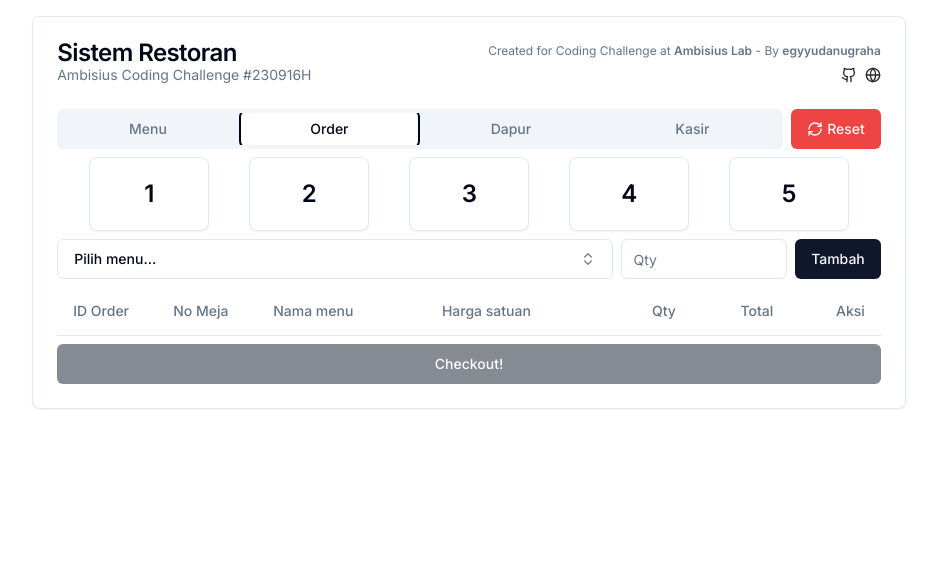
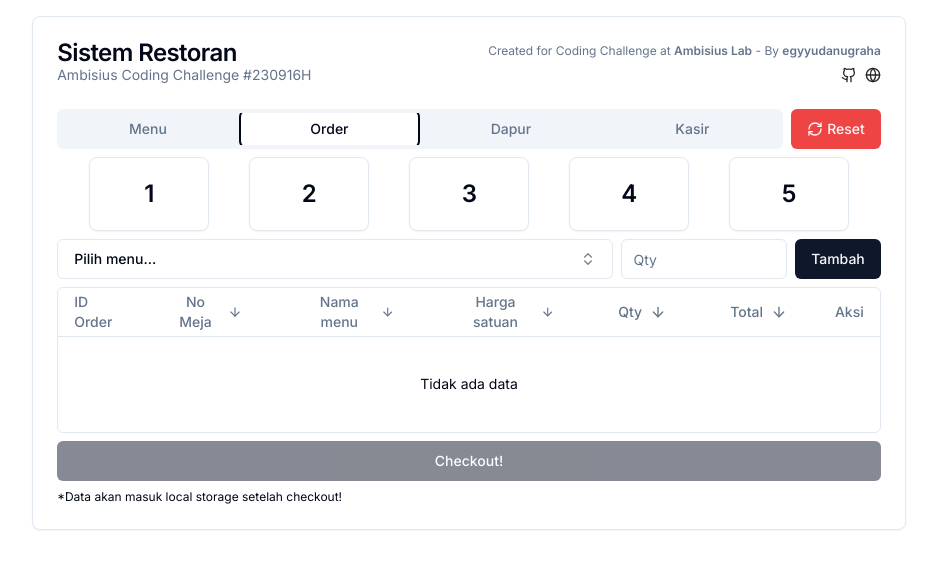
Before and after one commit to egyyudanugraha/challenge-ambisius, a Next.js app: page / in a window 1280 px wide. Both pictures are taken after a click on the tab "Order". Shown: the top 568 px of the page, without its empty margins (171-1108 px from the left). Built offline with nearby package versions, Linux system fonts and the light colour scheme.

Commit message:
Change to DataTable

```diff
--- a/src/components/custom/data-table.tsx
+++ b/src/components/custom/data-table.tsx
@@ -23,7 +23,7 @@ import {
 interface DataTableProps<TData, TValue> {
   columns: ColumnDef<TData, TValue>[]
   data: TData[],
-  init: boolean,
+  init?: boolean,
 }
 
 export function DataTable<TData, TValue>({
--- a/src/components/custom/section/OrderSection.tsx
+++ b/src/components/custom/section/OrderSection.tsx
@@ -1,12 +1,14 @@
 import { useState } from 'react';
 import { Button } from '@/components/ui/button';
 import { Order } from '@/types';
-import { Table, TableBody, TableCell, TableHead, TableHeader, TableRow } from '@/components/ui/table';
 import { useMenu } from '@/contexts/MenuContext';
 import DeleteButton from '../DeleteButton';
 import { useOrder } from '@/contexts/OrderContext';
 import InputOrder from '../InputOrder';
 import { useToast } from '@/components/ui/use-toast';
+import CustomHeader from '../CustomHeader';
+import { ColumnDef } from '@tanstack/react-table';
+import { DataTable } from '../data-table';
 
 const OrderSection = () => {
   const { toast } = useToast()
@@ -32,38 +34,62 @@ const OrderSection = () => {
     })
   }
 
+  const columns: ColumnDef<Order>[] = [
+    {
+      accessorKey: 'id',
+      header: 'ID Order'
+    },
+    {
+      accessorKey: 'tableId',
+      header: ({ column }) => <CustomHeader title='No Meja' column={column} />,
+    },
+    {
+      accessorKey: 'menuId',
+      header: ({ column }) => <CustomHeader title='Nama menu' column={column} />,
+      cell: ({ row }) => {
+        const menu = menus.find((menu) => menu.id === row.getValue('menuId'));
+        return menu?.name;
+      }
+    },
+    {
+      id: 'satuan',
+      header: ({ column }) => <CustomHeader title='Harga satuan' column={column} />,
+      cell: ({ row }) => {
+        const menu = menus.find((menu) => menu.id === row.getValue('menuId'));
+        return `Rp. ${menu?.price.toLocaleString('id-ID')},-`;
+      }
+    },
+    {
+      accessorKey: 'qty',
+      header: ({ column }) => <CustomHeader title='Qty' column={column} />
+    },
+    {
+      id: 'total',
+      header: ({ column }) => <CustomHeader title='Total' column={column} />,
+      cell: ({ row }) => {
+        const menu = menus.find((menu) => menu.id === row.getValue('menuId'));
+        if (!menu) return 'Gratis!'
+
+        return `Rp. ${(menu.price * row.original.qty).toLocaleString('id-ID')},-`
+      }
+    },
+    {
+      id: 'actions',
+      header: 'Aksi',
+      cell: ({ row }) => (
+        <div className='flex gap-2'>
+          <DeleteButton data={row.original} handleDelete={handleDeleteOrder} />
+        </div>
+      )
+    },
+  ];
+
   return (
     <div className="flex flex-col gap-2">
       <InputOrder handleAddOrder={handleAddOrder} />
-      <Table>
-        <TableHeader>
-          <TableRow>
-            <TableHead className="w-[100px]">ID Order</TableHead>
-            <TableHead className="w-[100px]">No Meja</TableHead>
-            <TableHead>Nama menu</TableHead>
-            <TableHead>Harga satuan</TableHead>
-            <TableHead className="text-right">Qty</TableHead>
-            <TableHead className="text-right">Total</TableHead>
-            <TableHead className="text-right">Aksi</TableHead>
-          </TableRow>
-        </TableHeader>
-        <TableBody>
-          {orders.length > 0 && orders.map((order) => (
-            <TableRow key={order.id}>
-              <TableCell className="font-medium">{order.id}</TableCell>
-              <TableCell>{order.tableId}</TableCell>
-              <TableCell>{menus.find((menu) => menu.id === order.menuId)?.name}</TableCell>
-              <TableCell>{`Rp. ${menus.find((menu) => menu.id === order.menuId)?.price.toLocaleString('id-ID')},-`}</TableCell>
-              <TableCell className="text-right">{order.qty}</TableCell>
-              <TableCell className="text-right">{`Rp. ${((menus.find((menu) => menu.id === order.menuId)?.price || 0) * order.qty).toLocaleString('id-ID')},-`}</TableCell>
-              <TableCell className="text-right">
-                <DeleteButton data={order} handleDelete={handleDeleteOrder} />
-              </TableCell>
-            </TableRow>
-          ))}
-        </TableBody>
-      </Table>
+      <DataTable columns={columns} data={orders} />
       <Button disabled={!orders.length} onClick={handleCheckout}>Checkout!</Button>
+      <span className="text-xs">*Data akan masuk local storage setelah checkout!</span>
     </div>
   )
 }
--- a/src/types/index.ts
+++ b/src/types/index.ts
@@ -14,9 +14,9 @@ export interface Order {
   qty: number;
 }
 
-export interface HeaderColumnProps {
+export interface HeaderColumnProps<T> {
   title: string;
-  column: Column<Menu, unknown>;
+  column: Column<Menu | Order, T>;
 }
 
 export interface MenuContext {
```
